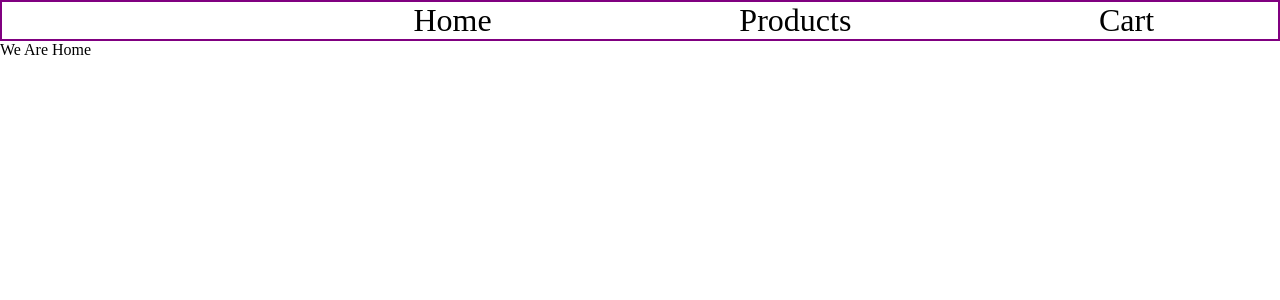
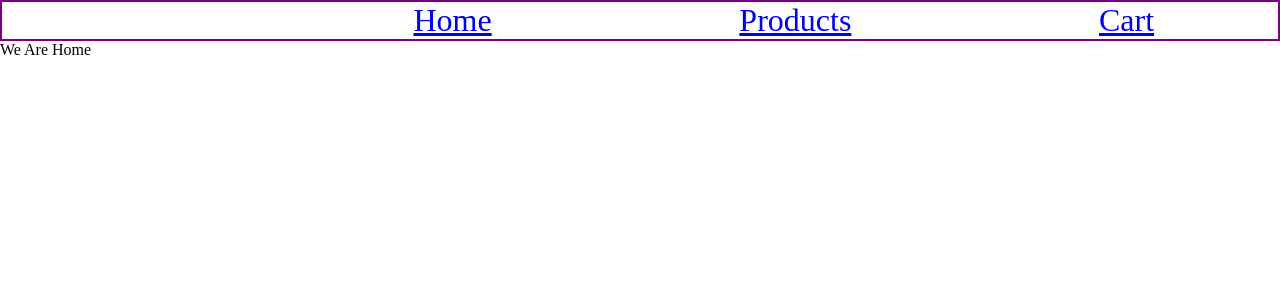
Before and after one commit to aaronsww/shopping-cart, a React (Vite) app: page / in a window 1280 px wide. Shown: the top 300 px of the page. Built offline with nearby package versions, Linux system fonts and the light colour scheme.

Commit message:
refactor: fully incorporates react router

```diff
--- a/src/App.jsx
+++ b/src/App.jsx
@@ -12,9 +12,7 @@ function App() {
     description: "Ut fugiat minim qui voluptate culpa.",
   });
 
-  const [products, setProducts] = useState([]);
-
-  const [showComponent, setShowComponent] = useState(1);
+  // const [showComponent, setShowComponent] = useState(1);
 
   const [purchased, setPurchased] = useState({});
 
@@ -36,17 +34,12 @@ function App() {
 
   return (
     <div>
-      <ul className="navBar">
-        <li></li>
-        <li onClick={() => setShowComponent(1)}>Home</li>
-        <li onClick={() => setShowComponent(2)}>Products</li>
-        <li onClick={() => setShowComponent(3)}>Cart</li>
-      </ul>
+      {/*
       <div>{showComponent == 1 && <Home />}</div>
       <div>
         {showComponent == 2 && <Products onPurchase={addItem} data={product} />}
       </div>
-      <div>{showComponent == 3 && <Cart items={purchased} />}</div>
+      <div>{showComponent == 3 && <Cart items={purchased} />}</div> */}
     </div>
   );
 }
--- a/src/RouteSwitch.jsx
+++ b/src/RouteSwitch.jsx
@@ -2,6 +2,7 @@ import React from "react";
 import { BrowserRouter, Routes, Route } from "react-router-dom";
 
 import App from "./App";
+import Navbar from "./components/Navbar";
 import Home from "./components/Home";
 import Products from "./components/Products";
 import Cart from "./components/Cart";
@@ -9,8 +10,9 @@ import Cart from "./components/Cart";
 const RouteSwitch = () => {
   return (
     <BrowserRouter>
+      <Navbar />
       <Routes>
-        <Route path="/" element={<App />} />
+        <Route path="/" element={<Home />} />
         <Route path="/home" element={<Home />} />
         <Route path="/products" element={<Products />} />
         <Route path="/cart" element={<Cart />} />
--- a/src/components/Cart.jsx
+++ b/src/components/Cart.jsx
@@ -1,8 +1,10 @@
 import React from "react";
 import { useState } from "react";
 
-function Cart({ items }) {
-  return <div>{items.name}</div>;
+function Cart() {
+  return <div>
+    <div>I am Cart hehe</div>
+   </div>;
 }
 
 export default Cart;
--- /dev/null
+++ b/src/components/Navbar.jsx
@@ -0,0 +1,22 @@
+import React from "react";
+
+
+function Navbar() {
+  return (
+    <ul className="navBar">
+      <li></li>
+      <li>
+        <a href="/home">Home</a>
+
+      </li>
+      <li>
+        <a href="/products">Products</a>
+      </li>
+      <li>
+        <a href="/cart">Cart</a>
+      </li>
+    </ul>
+  );
+}
+
+export default Navbar;
--- a/src/components/Products.jsx
+++ b/src/components/Products.jsx
@@ -1,15 +1,22 @@
 import React from "react";
 import { useState } from "react";
 
-function Products({ onPurchase, data }) {
+function Products() {
+
+  const [product, setProduct] = useState({
+    name: "sweater",
+    price: 48,
+    description: "Ut fugiat minim qui voluptate culpa.",
+  });
+
   return (
     <div>
       Products
       <ul>
-        <li> name: {data.name}</li>
-        <li> price: ${data.price}</li>
-        <li>description: {data.description}</li>
-        <li onClick={() => onPurchase(data)}>Add to Cart</li>
+        <li> name: {product.name}</li>
+        <li> price: ${product.price}</li>
+        <li>description: {product.description}</li>
+        <li onClick={() => onPurchase(product)}>Add to Cart</li>
       </ul>
     </div>
   );
```
